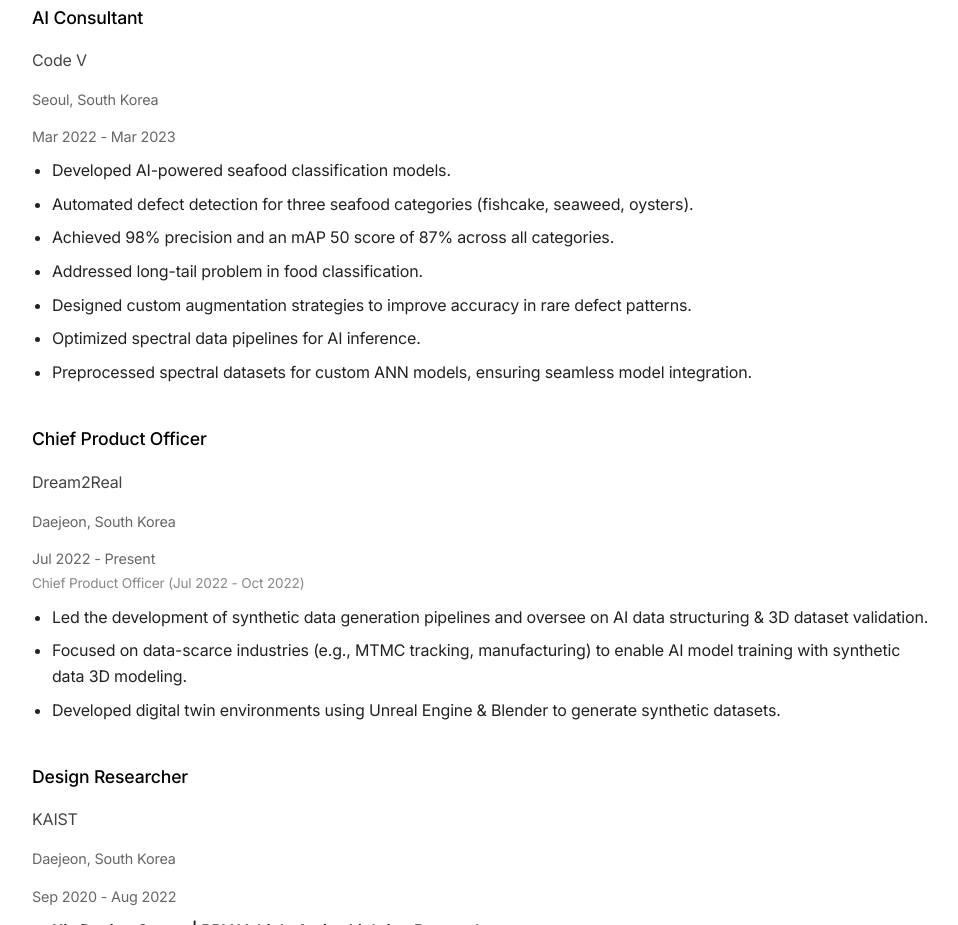
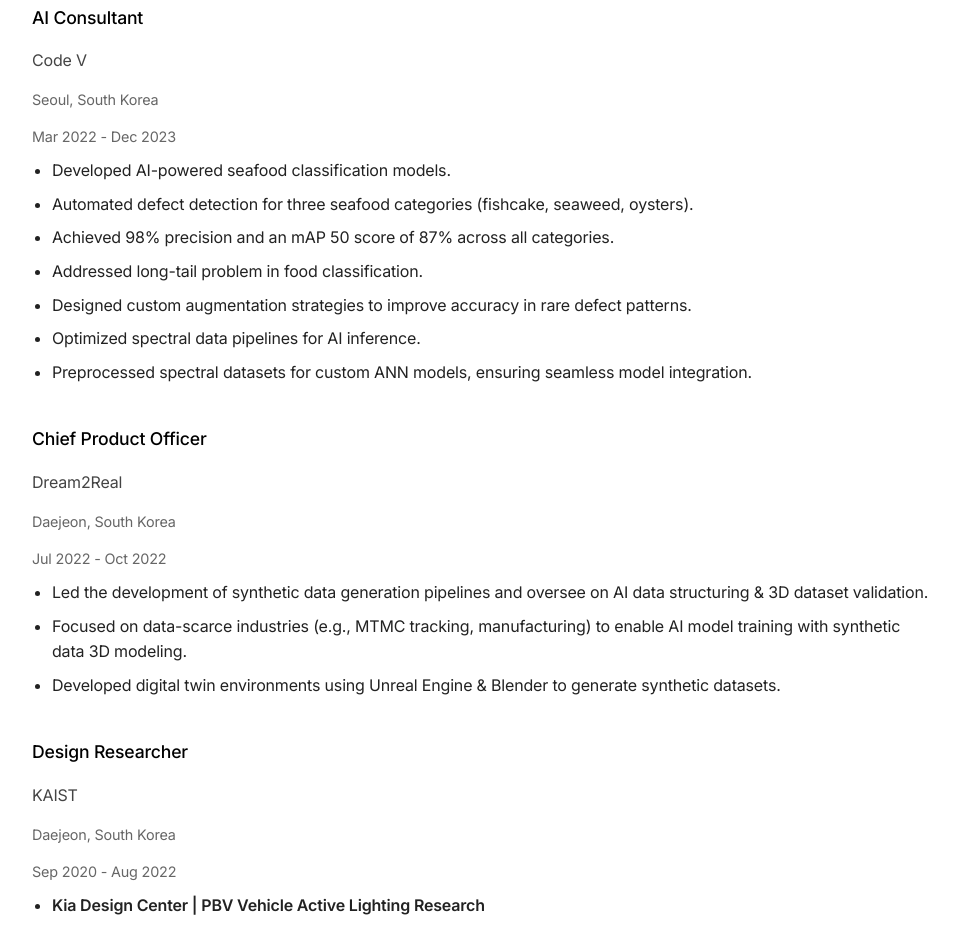
Before and after one commit to glee2dev/gplee-resume, a website built with Vite: page index.html in a window 1280 px wide. Shown: the part 1200-2125 px from the top of the page, without its empty margins (158-1116 px from the left). Built offline with nearby package versions, Linux system fonts and the light colour scheme.

Commit message:
Update index.html

```diff
--- a/index.html
+++ b/index.html
@@ -53,7 +53,7 @@
             <h3>AI Consultant</h3>
             <p class="company">Code V</p>
             <p class="location">Seoul, South Korea</p>
-            <p class="duration">Mar 2022 - Mar 2023</p>
+            <p class="duration">Mar 2022 - Dec 2023</p>
             <ul>
               <li>Developed AI-powered seafood classification models.</li>
               <li>Automated defect detection for three seafood categories (fishcake, seaweed, oysters).</li>
@@ -68,8 +68,7 @@
             <h3>Chief Product Officer</h3>
             <p class="company">Dream2Real</p>
             <p class="location">Daejeon, South Korea</p>
-            <p class="duration">Jul 2022 - Present</p>
-            <p class="sub-duration">Chief Product Officer (Jul 2022 - Oct 2022)</p>
+            <p class="duration">Jul 2022 - Oct 2022</p>
             <ul>
               <li>Led the development of synthetic data generation pipelines and oversee on AI data structuring & 3D dataset validation.</li>
               <li>Focused on data-scarce industries (e.g., MTMC tracking, manufacturing) to enable AI model training with synthetic data 3D modeling.</li>
@@ -240,7 +239,7 @@
             <h3>AI 컨설턴트</h3>
             <p class="company">Code V</p>
             <p class="location">서울, 대한민국</p>
-            <p class="duration">2022년 3월 - 2023년 3월</p>
+            <p class="duration">2022년 3월 - 2023년 12월</p>
             <ul>
               <li>해산물 품질 검사 AI 모델 개발.</li>
               <li>어묵, 미역, 굴 등 3개 카테고리에 대한 불량 탐지 모델 개발, Precision 98%, mAP 50 87% 성능 달성.</li>
```
